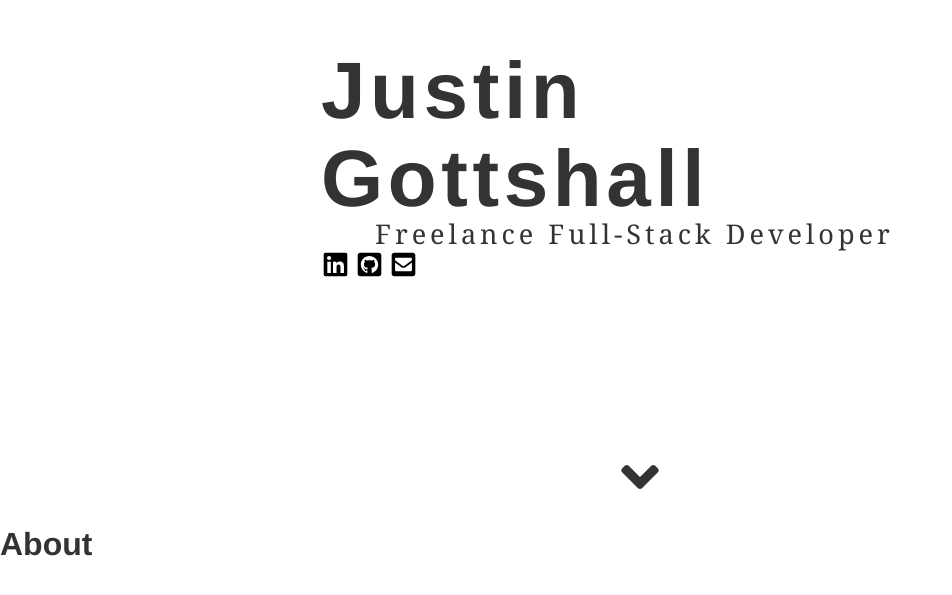
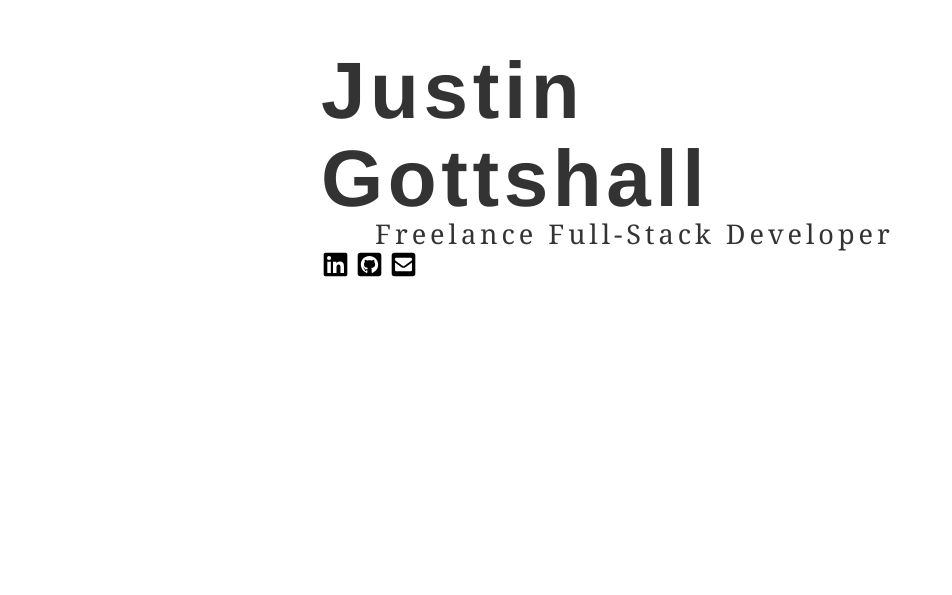
Before and after one commit to jmg8766/personal_website, a Gatsby site: page / in a window 1280 px wide. Shown: the part 273-868 px from the top of the page, without its empty margins (0-952 px from the left). After the commit the page ends 800 px from the top, so only its background shows below. Built offline with nearby package versions, Linux system fonts and the light colour scheme; Gatsby itself is replaced by a stand-in of ours.

Commit message:
removes the about section I was working on and didn't mean to publish yet.

```diff
--- a/src/pages/index.js
+++ b/src/pages/index.js
@@ -21,10 +21,6 @@ export default () => (
           </a>
         </div>
       </div>
-      <FaAngleDown className={styles.arrow}/>
-    </div>
-    <div className={styles.fullViewHeight}>
-      <h1>About</h1>
     </div>
   </Layout>
 )
```
